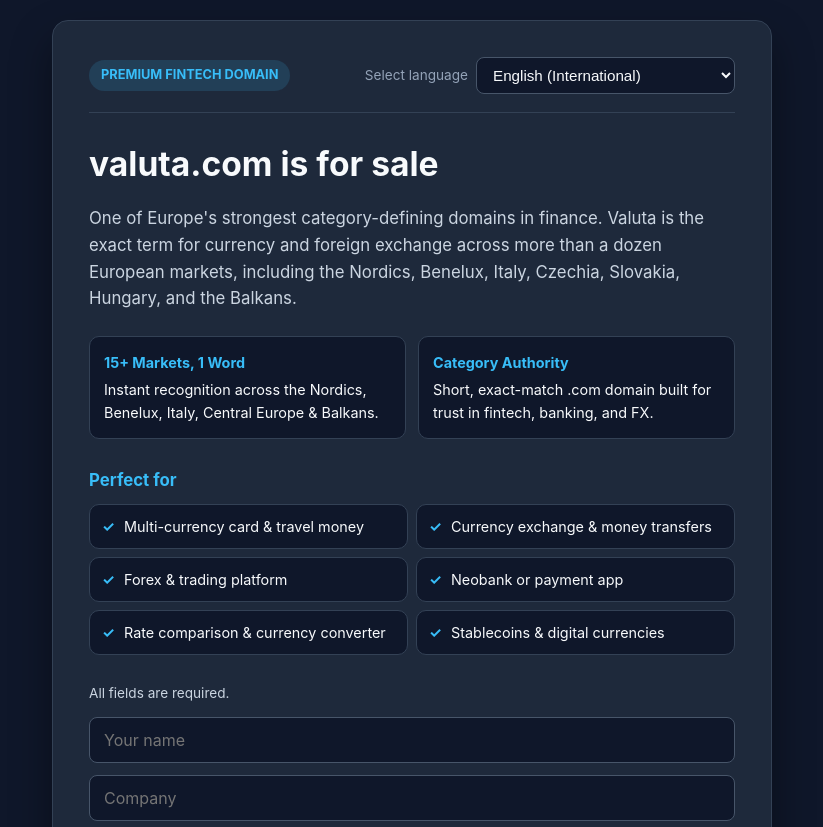
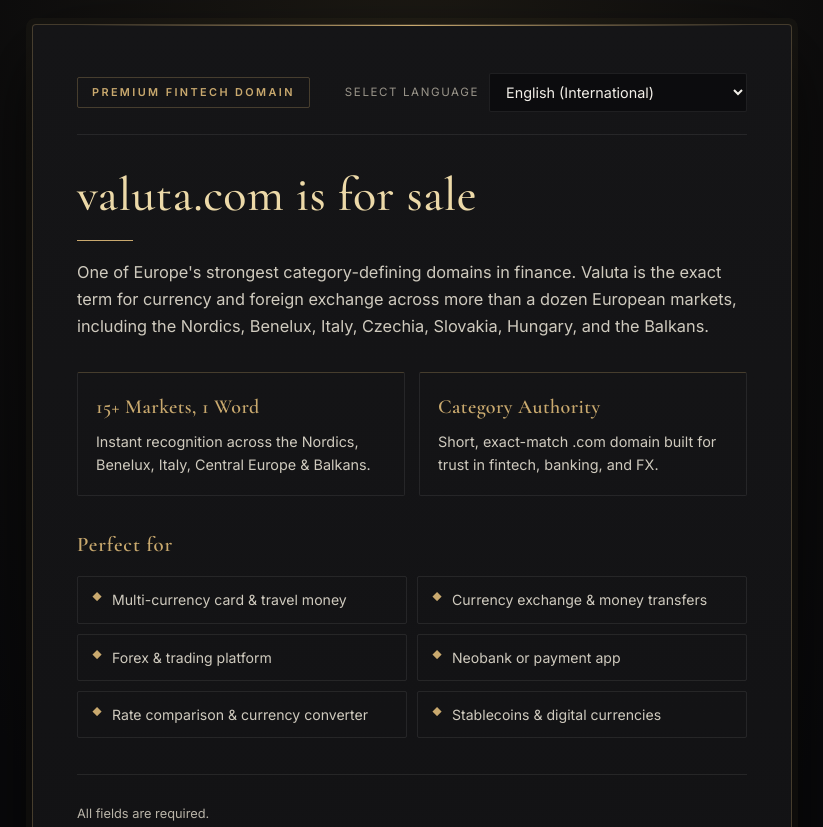
Before and after one commit to bennypeterandersen/Till-salu-For-sale, a plain HTML site: page index.html in a window 1280 px wide. Shown: the top 827 px of the page, without its empty margins (228-1051 px from the left). Drawn offline with nearby package versions, Linux system fonts and the light colour scheme.

Commit message:
Update index.html

```diff
--- a/index.html
+++ b/index.html
@@ -4,40 +4,104 @@
   <meta charset="UTF-8">
   <meta name="viewport" content="width=device-width, initial-scale=1.0">
   <title>valuta.com – Premium Finance Domain For Sale</title>
+  <link rel="preconnect" href="https://fonts.googleapis.com">
+  <link rel="preconnect" href="https://fonts.gstatic.com" crossorigin>
+  <link href="https://fonts.googleapis.com/css2?family=Cormorant+Garamond:wght@500;600&family=Inter:wght@400;500;600&display=swap" rel="stylesheet">
   <style>
+    :root {
+      --bg: #09090b;
+      --card: #111113;
+      --panel: #0c0c0e;
+      --line: rgba(201,169,110,0.28);
+      --line-soft: rgba(255,255,255,0.08);
+      --gold: #c9a96e;
+      --gold-light: #ecd9a8;
+      --text: #f2efe8;
+      --muted: #9a958a;
+      --serif: "Cormorant Garamond", Georgia, "Times New Roman", serif;
+      --sans: "Inter", -apple-system, BlinkMacSystemFont, "Segoe UI", Roboto, sans-serif;
+    }
     * { box-sizing: border-box; margin: 0; padding: 0; }
-    body { font-family: -apple-system, BlinkMacSystemFont, "Segoe UI", Roboto, sans-serif; background-color: #0f172a; color: #f8fafc; line-height: 1.6; padding: 20px; display: flex; justify-content: center; align-items: center; min-height: 100vh; }
-    .card { max-width: 720px; width: 100%; background: #1e293b; border: 1px solid #334155; border-radius: 16px; padding: 36px; box-shadow: 0 20px 40px rgba(0,0,0,0.4); }
-    .header-row { display: flex; justify-content: space-between; align-items: center; flex-wrap: wrap; gap: 12px; padding-bottom: 18px; margin-bottom: 24px; border-bottom: 1px solid #334155; }
-    .tag { background: rgba(56,189,248,0.15); color: #38bdf8; padding: 5px 12px; border-radius: 20px; font-size: 0.8rem; font-weight: 700; text-transform: uppercase; }
-    .lang-wrap { display: flex; align-items: center; gap: 8px; }
-    .lang-wrap label { font-size: 0.85rem; color: #94a3b8; }
-    select { background: #0f172a; color: #f8fafc; border: 1px solid #475569; padding: 8px 12px; border-radius: 8px; font-size: 0.95rem; cursor: pointer; }
-    h1 { font-size: 2.1rem; margin-bottom: 14px; }
-    .desc { color: #cbd5e1; font-size: 1.05rem; margin-bottom: 24px; }
-    .grid { display: grid; grid-template-columns: repeat(auto-fit, minmax(220px, 1fr)); gap: 12px; margin-bottom: 28px; }
-    .box { background: #0f172a; border: 1px solid #334155; padding: 14px; border-radius: 10px; font-size: 0.9rem; }
-    .box strong { display: block; color: #38bdf8; margin-bottom: 4px; }
-    form { display: flex; flex-direction: column; gap: 12px; }
-    input, textarea { width: 100%; padding: 12px 14px; border-radius: 8px; border: 1px solid #475569; background: #0f172a; color: #f8fafc; font-size: 1rem; font-family: inherit; }
-    button { background: #38bdf8; color: #0f172a; border: none; padding: 14px; border-radius: 8px; font-size: 1rem; font-weight: 700; cursor: pointer; margin-top: 4px; }
-    button { transition: transform 0.08s, opacity 0.15s; }
-    button:active { transform: scale(0.97); }
-    button:disabled { opacity: 0.7; cursor: wait; }
-    button:hover { background: #0284c7; color: #ffffff; }
-    .ideas { margin-bottom: 28px; }
-    .ideas h2 { font-size: 1.05rem; color: #38bdf8; margin-bottom: 10px; }
-    .ideas ul { list-style: none; display: grid; grid-template-columns: repeat(auto-fit, minmax(220px, 1fr)); gap: 8px; }
-    .ideas li { background: #0f172a; border: 1px solid #334155; border-radius: 10px; padding: 10px 12px 10px 34px; font-size: 0.9rem; position: relative; }
-    .ideas li::before { content: "✓"; position: absolute; left: 12px; color: #38bdf8; font-weight: 700; }
-    form select { width: 100%; padding: 12px 14px; font-size: 1rem; }
-    .note { font-size: 0.85rem; color: #94a3b8; }
-    .note.top { color: #cbd5e1; }
-    .status { display: none; padding: 18px; border-radius: 10px; font-size: 1.05rem; text-align: center; }
-    .status.ok { display: block; background: rgba(34,197,94,0.12); border: 1px solid #22c55e; color: #bbf7d0; }
-    .status.err { display: block; background: rgba(239,68,68,0.12); border: 1px solid #ef4444; color: #fecaca; margin-top: 12px; }
-    .footer { margin-top: 18px; text-align: center; font-size: 0.85rem; color: #94a3b8; }
-    @media (max-width: 480px) { .card { padding: 22px 16px; } h1 { font-size: 1.7rem; } }
+    body {
+      font-family: var(--sans);
+      background: radial-gradient(ellipse at 50% -10%, #1d1a14 0%, var(--bg) 60%);
+      background-color: var(--bg);
+      color: var(--text);
+      line-height: 1.65;
+      padding: 24px 20px;
+      display: flex; justify-content: center; align-items: center;
+      min-height: 100vh;
+      -webkit-font-smoothing: antialiased;
+    }
+    .card {
+      max-width: 760px; width: 100%;
+      background: linear-gradient(180deg, #151517 0%, var(--card) 100%);
+      border: 1px solid var(--line);
+      border-radius: 4px;
+      padding: 48px 44px;
+      box-shadow: 0 0 0 6px rgba(201,169,110,0.04), 0 30px 80px rgba(0,0,0,0.7);
+      position: relative;
+    }
+    .card::before {
+      content: ""; position: absolute; top: 0; left: 44px; right: 44px; height: 1px;
+      background: linear-gradient(90deg, transparent, var(--gold), transparent);
+    }
+    .header-row {
+      display: flex; justify-content: space-between; align-items: center; flex-wrap: wrap; gap: 14px;
+      padding-bottom: 22px; margin-bottom: 34px; border-bottom: 1px solid var(--line-soft);
+    }
+    .tag {
+      color: var(--gold); border: 1px solid var(--line); padding: 6px 14px; border-radius: 2px;
+      font-size: 0.68rem; font-weight: 600; text-transform: uppercase; letter-spacing: 0.22em;
+    }
+    .lang-wrap { display: flex; align-items: center; gap: 10px; }
+    .lang-wrap label { font-size: 0.72rem; color: var(--muted); text-transform: uppercase; letter-spacing: 0.14em; }
+    select {
+      background: var(--panel); color: var(--text); border: 1px solid var(--line-soft);
+      padding: 9px 12px; border-radius: 2px; font-size: 0.9rem; font-family: inherit; cursor: pointer;
+    }
+    select:focus, input:focus, textarea:focus { outline: none; border-color: var(--gold); box-shadow: 0 0 0 3px rgba(201,169,110,0.12); }
+    select option { background: #111113; color: var(--text); }
+    h1 {
+      font-family: var(--serif); font-weight: 500; font-size: 3rem; line-height: 1.1;
+      letter-spacing: 0.01em; margin-bottom: 18px; color: var(--gold-light);
+    }
+    h1::after { content: ""; display: block; width: 56px; height: 1px; background: var(--gold); margin-top: 18px; }
+    .desc { color: #cfcabe; font-size: 1.02rem; font-weight: 400; margin-bottom: 32px; }
+    .grid { display: grid; grid-template-columns: repeat(auto-fit, minmax(240px, 1fr)); gap: 14px; margin-bottom: 32px; }
+    .box { background: transparent; border: 1px solid var(--line-soft); border-top: 1px solid var(--line); padding: 18px; border-radius: 2px; font-size: 0.9rem; color: #cfcabe; }
+    .box strong { display: block; font-family: var(--serif); font-size: 1.25rem; font-weight: 600; color: var(--gold); margin-bottom: 6px; letter-spacing: 0.02em; }
+    .ideas { margin-bottom: 36px; }
+    .ideas h2 { font-family: var(--serif); font-weight: 600; font-size: 1.3rem; color: var(--gold); margin-bottom: 14px; letter-spacing: 0.04em; }
+    .ideas ul { list-style: none; display: grid; grid-template-columns: repeat(auto-fit, minmax(230px, 1fr)); gap: 10px; }
+    .ideas li { background: transparent; border: 1px solid var(--line-soft); border-radius: 2px; padding: 11px 14px 11px 34px; font-size: 0.88rem; color: #cfcabe; position: relative; }
+    .ideas li::before { content: "◆"; position: absolute; left: 14px; top: 12px; font-size: 0.6rem; color: var(--gold); }
+    form { display: flex; flex-direction: column; gap: 12px; padding-top: 28px; border-top: 1px solid var(--line-soft); }
+    input, textarea, form select {
+      width: 100%; padding: 13px 15px; border-radius: 2px; border: 1px solid var(--line-soft);
+      background: var(--panel); color: var(--text); font-size: 0.95rem; font-family: inherit;
+    }
+    input::placeholder, textarea::placeholder { color: #6f6b62; }
+    button {
+      background: linear-gradient(135deg, #b8975a 0%, var(--gold-light) 50%, #b8975a 100%);
+      color: #14110a; border: none; padding: 16px; border-radius: 2px;
+      font-size: 0.8rem; font-weight: 600; text-transform: uppercase; letter-spacing: 0.2em;
+      cursor: pointer; margin-top: 6px; transition: transform 0.08s, opacity 0.15s, filter 0.15s;
+    }
+    button:hover { filter: brightness(1.08); }
+    button:active { transform: scale(0.985); }
+    button:disabled { opacity: 0.65; cursor: wait; }
+    .note { font-size: 0.8rem; color: var(--muted); }
+    .note.top { color: #b9b4a8; }
+    .status { display: none; padding: 20px; border-radius: 2px; font-size: 1rem; text-align: center; }
+    .status.ok { display: block; background: rgba(201,169,110,0.08); border: 1px solid var(--line); color: var(--gold-light); font-family: var(--serif); font-size: 1.25rem; }
+    .status.err { display: block; background: rgba(239,68,68,0.08); border: 1px solid rgba(239,68,68,0.5); color: #fecaca; margin-top: 12px; }
+    .footer { margin-top: 28px; text-align: center; font-size: 0.72rem; color: var(--muted); text-transform: uppercase; letter-spacing: 0.16em; }
+    @media (max-width: 520px) {
+      .card { padding: 32px 20px; }
+      .card::before { left: 20px; right: 20px; }
+      h1 { font-size: 2.2rem; }
+    }
   </style>
 </head>
 <body>
@@ -99,7 +163,7 @@
       <option value="EUR 150,000 – 250,000">EUR 150,000 – 250,000</option>
       <option value="custom"></option>
     </select>
-    <input type="text" id="f-custom" name="custom_offer" maxlength="60" style="display:none" disabled>
+    <input type="text" id="f-custom" name="custom_offer" inputmode="decimal" maxlength="60" style="display:none" disabled>
     <textarea id="f-msg" name="message" rows="3" maxlength="2000" required></textarea>
     <button type="submit" id="t-btn"></button>
     <p class="note" id="t-noauto"></p>
@@ -124,7 +188,7 @@ var langData = {
     company: "Company",
     offerSelect: "Select your offer range (EUR)",
     offerCustom: "Other / free offer",
-    offerCustomInput: "Your free offer (e.g. 300,000 EUR / USD)",
+    offerCustomInput: "Your free offer in EUR (e.g. 300,000)",
     sending: "Sending…",
     email2: "Confirm your email",
     mismatch: "The email addresses do not match.",
@@ -152,7 +216,7 @@ var langData = {
     company: "Företag",
     offerSelect: "Välj budintervall (EUR)",
     offerCustom: "Annat / fritt bud",
-    offerCustomInput: "Ditt fria bud (t.ex. 300 000 EUR / USD / SEK)",
+    offerCustomInput: "Ditt fria bud i EUR (t.ex. 300 000)",
     sending: "Skickar…",
     email2: "Upprepa din e-postadress",
     mismatch: "E-postadresserna matchar inte.",
@@ -180,7 +244,7 @@ var langData = {
     company: "Firma",
     offerSelect: "Velg budintervall (EUR)",
     offerCustom: "Annet / fritt bud",
-    offerCustomInput: "Ditt frie bud (f.eks. 300 000 EUR / USD / NOK)",
+    offerCustomInput: "Ditt frie bud i EUR (f.eks. 300 000)",
     sending: "Sender…",
     email2: "Gjenta e-postadressen din",
     mismatch: "E-postadressene stemmer ikke overens.",
@@ -208,7 +272,7 @@ var langData = {
     company: "Virksomhed",
     offerSelect: "Vælg budinterval (EUR)",
     offerCustom: "Andet / frit bud",
-    offerCustomInput: "Dit frie bud (f.eks. 300.000 EUR / USD / DKK)",
+    offerCustomInput: "Dit frie bud i EUR (f.eks. 300.000)",
     sending: "Sender…",
     email2: "Gentag din e-mailadresse",
     mismatch: "E-mailadresserne stemmer ikke overens.",
@@ -236,7 +300,7 @@ var langData = {
     company: "Bedrijf",
     offerSelect: "Kies uw biedingsbereik (EUR)",
     offerCustom: "Anders / vrij bod",
-    offerCustomInput: "Uw vrije bod (bijv. 300.000 EUR / USD)",
+    offerCustomInput: "Uw vrije bod in EUR (bijv. 300.000)",
     sending: "Verzenden…",
     email2: "Herhaal uw e-mailadres",
     mismatch: "De e-mailadressen komen niet overeen.",
@@ -264,7 +328,7 @@ var langData = {
     company: "Azienda",
     offerSelect: "Seleziona la fascia di offerta (EUR)",
     offerCustom: "Altro / offerta libera",
-    offerCustomInput: "La tua offerta libera (es. 300.000 EUR / USD)",
+    offerCustomInput: "La tua offerta libera in EUR (es. 300.000)",
     sending: "Invio in corso…",
     email2: "Ripeti la tua email",
     mismatch: "Gli indirizzi email non corrispondono.",
@@ -292,7 +356,7 @@ var langData = {
     company: "Unternehmen",
     offerSelect: "Gebotsbereich wählen (EUR)",
     offerCustom: "Anderes / freies Gebot",
-    offerCustomInput: "Ihr freies Gebot (z. B. 300.000 EUR / USD / CHF)",
+    offerCustomInput: "Ihr freies Gebot in EUR (z. B. 300.000)",
     sending: "Wird gesendet…",
     email2: "E-Mail-Adresse wiederholen",
     mismatch: "Die E-Mail-Adressen stimmen nicht überein.",
@@ -320,7 +384,7 @@ var langData = {
     company: "Společnost",
     offerSelect: "Vyberte rozmezí nabídky (EUR)",
     offerCustom: "Jiná / volná nabídka",
-    offerCustomInput: "Vaše volná nabídka (např. 300 000 EUR / USD / CZK)",
+    offerCustomInput: "Vaše volná nabídka v EUR (např. 300 000)",
     sending: "Odesílání…",
     email2: "Zopakujte svůj e-mail",
     mismatch: "E-mailové adresy se neshodují.",
@@ -348,7 +412,7 @@ var langData = {
     company: "Spoločnosť",
     offerSelect: "Vyberte rozsah ponuky (EUR)",
     offerCustom: "Iná / voľná ponuka",
-    offerCustomInput: "Vaša voľná ponuka (napr. 300 000 EUR / USD)",
+    offerCustomInput: "Vaša voľná ponuka v EUR (napr. 300 000)",
     sending: "Odosielanie…",
     email2: "Zopakujte svoj e-mail",
     mismatch: "E-mailové adresy sa nezhodujú.",
@@ -376,7 +440,7 @@ var langData = {
     company: "Cég",
     offerSelect: "Válassza ki az ajánlati sávot (EUR)",
     offerCustom: "Egyéb / szabad ajánlat",
-    offerCustomInput: "Az Ön szabad ajánlata (pl. 300 000 EUR / USD / HUF)",
+    offerCustomInput: "Az Ön szabad ajánlata EUR-ban (pl. 300 000)",
     sending: "Küldés…",
     email2: "Ismételje meg az e-mail címét",
     mismatch: "Az e-mail címek nem egyeznek.",
@@ -404,7 +468,7 @@ var langData = {
     company: "Tvrtka",
     offerSelect: "Odaberite raspon ponude (EUR)",
     offerCustom: "Drugo / slobodna ponuda",
-    offerCustomInput: "Vaša slobodna ponuda (npr. 300.000 EUR / USD)",
+    offerCustomInput: "Vaša slobodna ponuda u EUR (npr. 300.000)",
     sending: "Slanje…",
     email2: "Ponovite svoj e-mail",
     mismatch: "E-mail adrese se ne podudaraju.",
```
